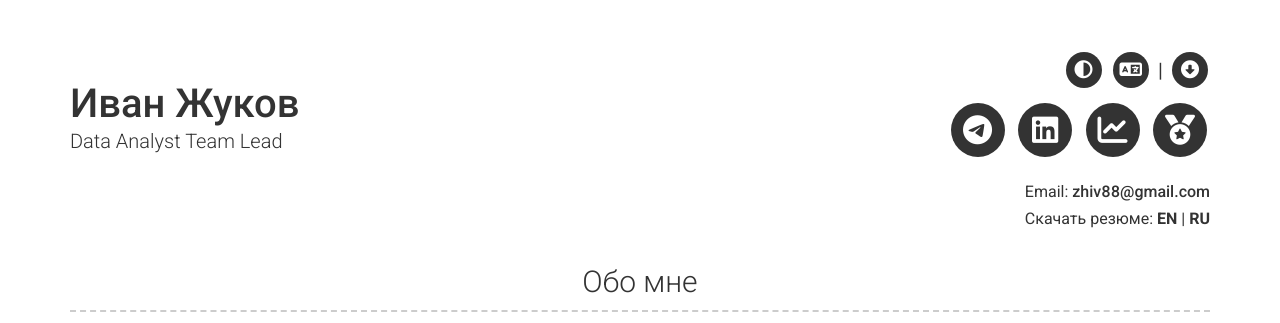
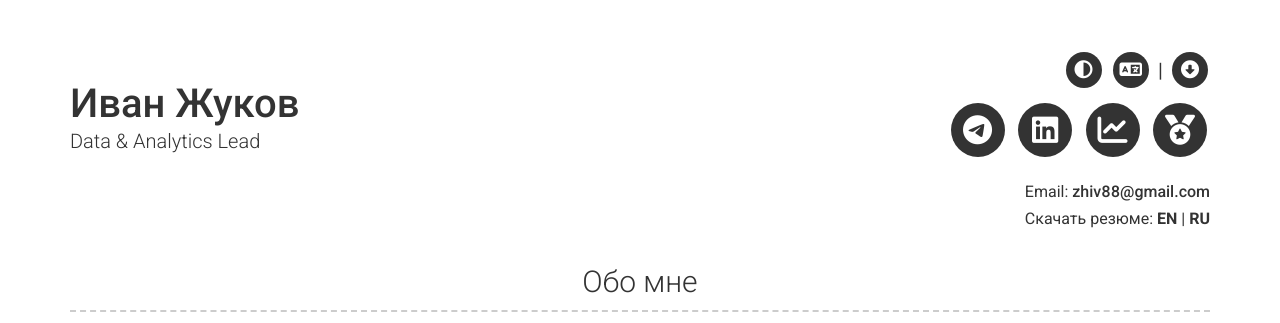
Before and after one commit to ivanzhukov07/ivanzhukov, a Jekyll site: the page built from ru/index.md, in a window 1280 px wide and 900 px high. Shown: the top 323 px of the window. Built offline with Jekyll 4.4.1, drawn with Linux system fonts in a browser that asks for light colours; nearby versions of some CDN libraries.

Commit message:
Update portfolio and CVs

```diff
--- a/_config.yml
+++ b/_config.yml
@@ -234,7 +234,7 @@ languages:
   ru:
     header:
       name: Иван Жуков
-      title: Data Analyst Team Lead
+      title: Data & Analytics Lead
       download_cv: "Скачать резюме:"
     about:
       about_title: Обо мне
```
